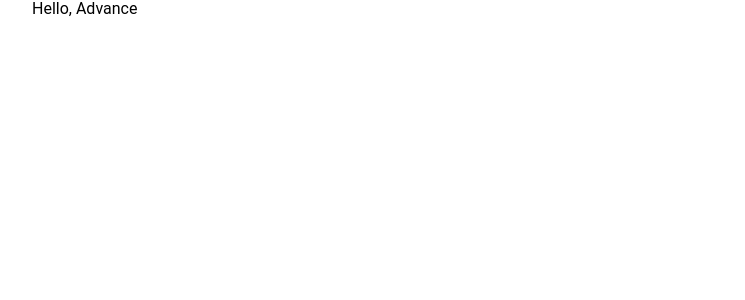
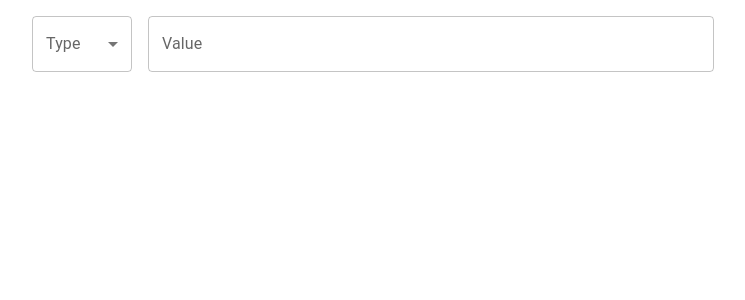
Before and after one commit to xsmirx/advance-test-task, a React (Create React App) app: page / in a window 1280 px wide. Shown: the top 300 px of the page, without its empty margins (182-927 px from the left). Built offline with nearby package versions, Linux system fonts and the light colour scheme.

Commit message:
first prototype

```diff
--- a/package.json
+++ b/package.json
@@ -5,6 +5,7 @@
   "dependencies": {
     "@emotion/react": "^11.4.1",
     "@emotion/styled": "^11.3.0",
+    "@mui/icons-material": "^5.0.1",
     "@mui/material": "^5.0.2",
     "@testing-library/jest-dom": "^5.11.4",
     "@testing-library/react": "^11.1.0",
--- a/src/App.js
+++ b/src/App.js
@@ -1,11 +1,55 @@
 import { Container } from "@mui/material";
+import { useState } from "react";
+import Form from "./components/Form";
 
 const App = () => {
-  return (
-    <Container maxWidth="md">
-      <p>Hello, Advance</p>
-    </Container>
-  );
+  const [state, setState] = useState([
+    {
+      type: "",
+      value: "",
+    },
+  ]);
+
+  const addItem = (index) => {
+    setState([
+      ...state.slice(0, index + 1),
+      { type: "", value: "" },
+      ...state.slice(index + 1),
+    ]);
+  };
+
+  const removeItem = (index) => {
+    setState([...state.filter((itm, indx) => (indx === index ? false : true))]);
+  };
+
+  const setType = (index, type) => {
+    let newState = [...state];
+    newState[index].type = type;
+    setState(newState);
+  };
+
+  const setValue = (index, value) => {
+    let newState = [...state];
+    newState[index].value = value;
+    setState(newState);
+  };
+
+  const items = state.map((item, index, array) => {
+    return (
+      <Form
+        key={index}
+        type={item.type}
+        value={item.value}
+        setType={(type) => setType(index, type)}
+        setValue={(value) => setValue(index, value)}
+        addItem={() => addItem(index)}
+        removeItem={() => removeItem(index)}
+        enableRemoveBtn={array.length <= 1 ? false : true}
+      />
+    );
+  });
+  console.log(state);
+  return <Container maxWidth="md">{items}</Container>;
 };
 
 export default App;
--- /dev/null
+++ b/src/components/Form.jsx
@@ -0,0 +1,83 @@
+import {
+  Button,
+  FormControl,
+  InputLabel,
+  MenuItem,
+  Select,
+  TextField,
+} from "@mui/material";
+import { Box } from "@mui/system";
+import AddCircleIcon from "@mui/icons-material/AddCircle";
+import RemoveCircleIcon from "@mui/icons-material/RemoveCircle";
+
+const Form = ({
+  type,
+  value,
+  setType,
+  setValue,
+  addItem,
+  removeItem,
+  enableRemoveBtn,
+}) => {
+  const handlerType = (e) => setType(e.target.value);
+  const handlerValue = (e) => setValue(e.target.value);
+  return (
+    <Box
+      sx={{
+        position: "relative",
+        display: "flex",
+        justifyContent: "flex-start",
+        gap: "1rem",
+        margin: "1rem 0",
+      }}
+    >
+      <Box
+        sx={{
+          width: "80%",
+          display: "flex",
+          justifyContent: "space-between",
+          gap: "1rem",
+        }}
+      >
+        <FormControl sx={{minWidth: "100px"}}>
+          <InputLabel id="type">Type</InputLabel>
+          <Select
+            id="type"
+            labelId="type"
+            label="Type"
+            variant="outlined"
+            value={type}
+            onChange={handlerType}
+          >
+            <MenuItem value="email">Email</MenuItem>
+            <MenuItem value="phone">Phone</MenuItem>
+            <MenuItem value="link">Link</MenuItem>
+          </Select>
+        </FormControl>
+        <FormControl fullWidth>
+          <TextField
+            id="value"
+            label="Value"
+            variant="outlined"
+            value={value}
+            onChange={handlerValue}
+          />
+        </FormControl>
+      </Box>
+
+      {type && value && (
+        <Button variant="contained" onClick={addItem}>
+          <AddCircleIcon />
+        </Button>
+      )}
+
+      {enableRemoveBtn && (
+        <Button variant="outlined" color="error" onClick={removeItem}>
+          <RemoveCircleIcon />
+        </Button>
+      )}
+    </Box>
+  );
+};
+
+export default Form;
```
Also changed, not shown: 1 other file (tests, documents, lock files or other folders).
